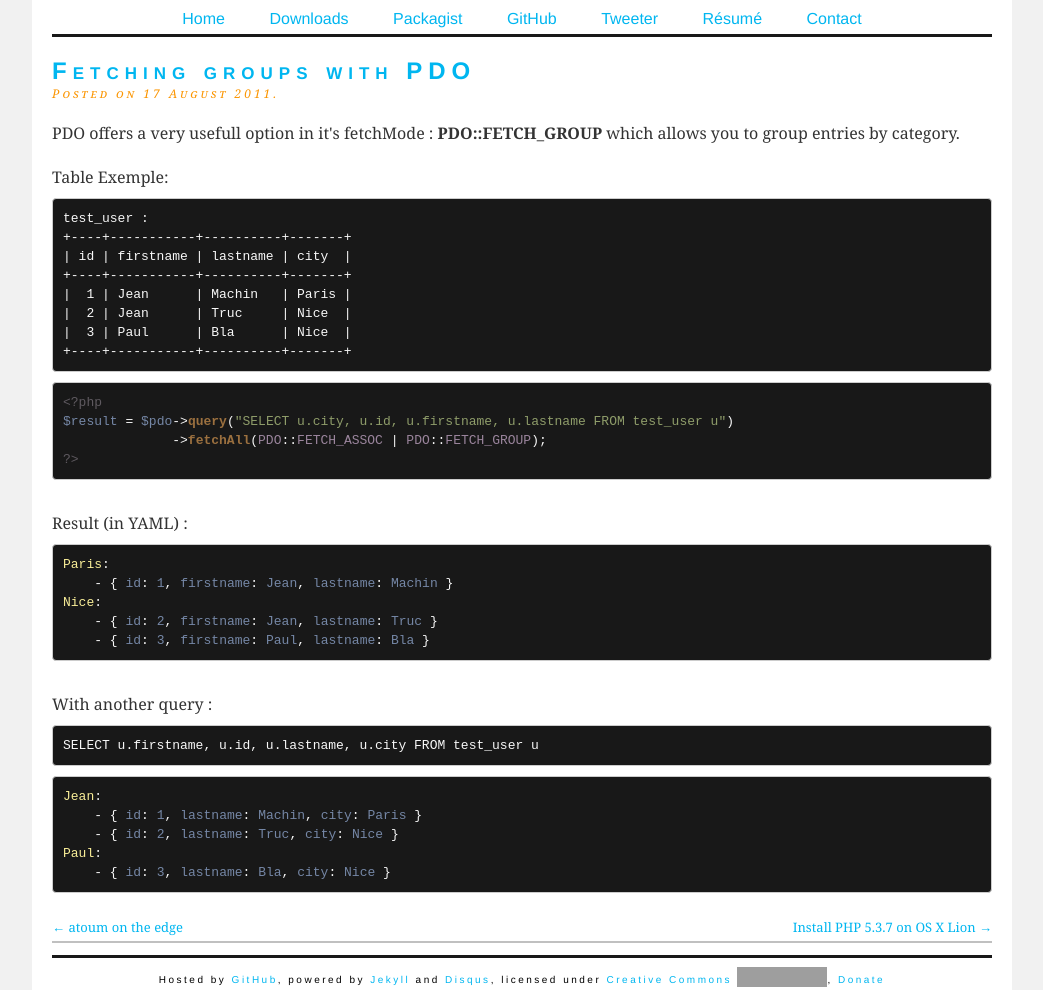
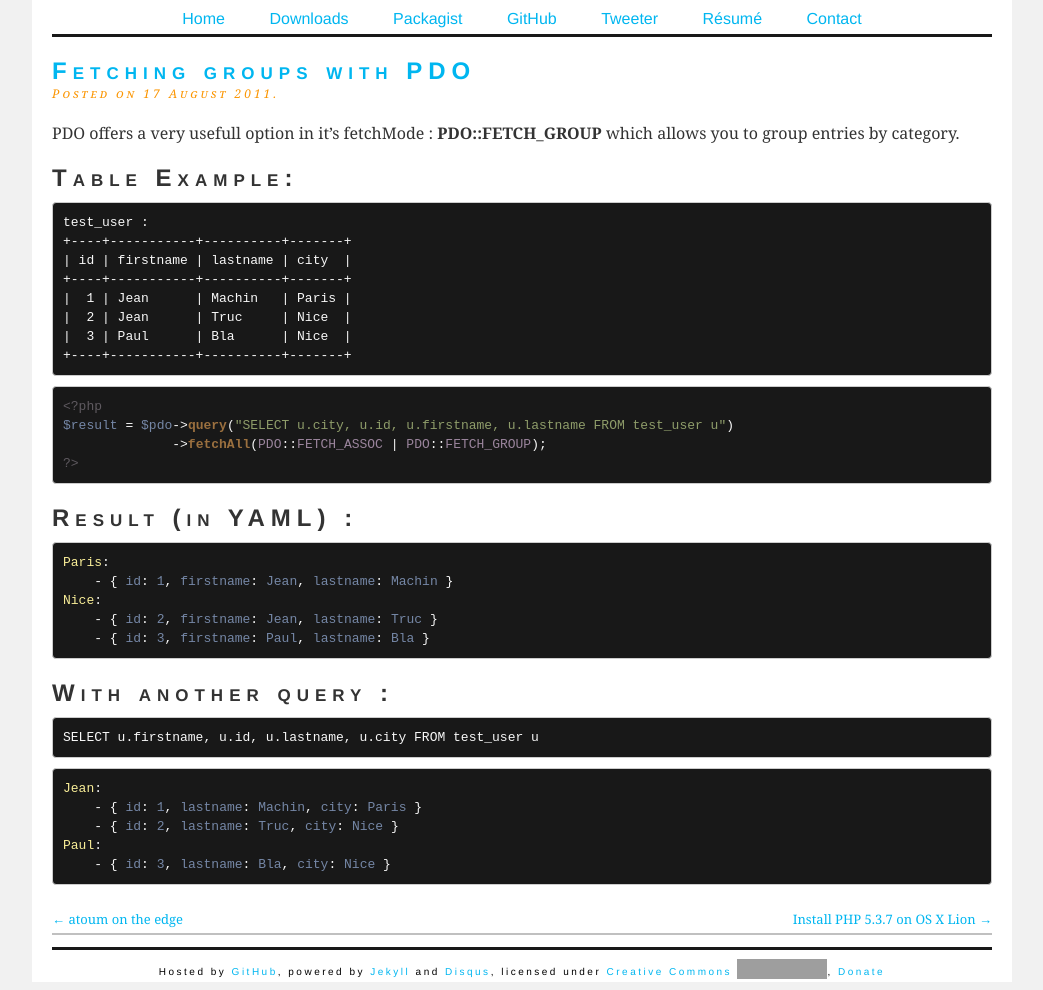
Before and after one commit to stealth35/stealth35.github.com, a Jekyll site: the page built from _posts/2011-08-17-pdo-fetch-group.markdown, in a window 1280 px wide. Shown: the whole page, without its empty margins (118-1161 px from the left). Built offline with Jekyll 4.4.1, drawn with Linux system fonts in a browser that asks for light colours; comment, search, counter and statistics services are not loaded; grey boxes are pictures that could not be loaded.

Commit message:
Switch all posts to markdown format

```diff
--- a/_posts/2011-07-28-install-apc-on-osx-lion.html
+++ b/_posts/2011-07-28-install-apc-on-osx-lion.markdown
@@ -3,7 +3,7 @@ layout: post
 title: Install APC on Mac OS X Lion
 ---
 
-First you need to <a href="/2011/07/27/install-pear-on-osx-lion.html">install PEAR</a>, Xcode (and the Command Line Tools) and autoconf (ex : via Brew)
+First you need to [install PEAR][1], Xcode (and the Command Line Tools) and autoconf (ex : via Brew)
 
 {% highlight bash %}
 curl -O http://freefr.dl.sourceforge.net/project/pcre/pcre/8.02/pcre-8.02.tar.gz
--- a/_posts/2011-08-17-pdo-fetch-group.html
+++ b/_posts/2011-08-17-pdo-fetch-group.markdown
@@ -3,9 +3,11 @@ layout: post
 title: Fetching groups with PDO
 ---
 
-<p>PDO offers a very usefull option in it's fetchMode : <strong>PDO::FETCH_GROUP</strong> which allows you to group entries by category.</p>
-<br />
-<p>Table Exemple:</p>
+PDO offers a very usefull option in it's fetchMode : __PDO::FETCH_GROUP__ which allows you to group entries by category.
+
+Table Example:
+--------------
+
 {% highlight html %}
 test_user :
 +----+-----------+----------+-------+
@@ -16,14 +18,17 @@ test_user :
 |  3 | Paul      | Bla      | Nice  |
 +----+-----------+----------+-------+
 {% endhighlight %}
+
 {% highlight php %}
 <?php
 $result = $pdo->query("SELECT u.city, u.id, u.firstname, u.lastname FROM test_user u")
               ->fetchAll(PDO::FETCH_ASSOC | PDO::FETCH_GROUP);
 ?>
 {% endhighlight %}
-<br />
-<p>Result (in YAML) :</p>
+
+Result (in YAML) :
+------------------
+
 {% highlight yaml %}
 Paris:
     - { id: 1, firstname: Jean, lastname: Machin }
@@ -31,11 +36,14 @@ Nice:
     - { id: 2, firstname: Jean, lastname: Truc }
     - { id: 3, firstname: Paul, lastname: Bla }
 {% endhighlight %}
-<br />
-<p>With another query :</p>
+
+With another query :
+--------------------
+
 {% highlight mysql %}
 SELECT u.firstname, u.id, u.lastname, u.city FROM test_user u
 {% endhighlight %}
+
 {% highlight yaml %}
 Jean:
     - { id: 1, lastname: Machin, city: Paris }
```
Also changed, not shown: other parts of _posts/2011-07-28-install-apc-on-osx-lion.markdown (+2 -0 lines), _posts/2011-08-15-atoum-on-the-edge.html (deleted, +0 -17 lines), _posts/2011-08-15-atoum-on-the-edge.markdown (added, +23 -0 lines), _posts/2011-08-18-install-php-5-3-7-on-osx-lion.markdown (renamed from _posts/2011-08-18-install-php-5-3-7-on-osx-lion.html, +14 -5 lines), _posts/2011-12-24-speedup-symfony2-with-apc.html (deleted, +0 -20 lines), _posts/2011-12-24-speedup-symfony2-with-apc.markdown (added, +27 -0 lines), _posts/2011-07-27-install-pear-on-osx-lion.markdown (renamed from _posts/2011-07-27-install-pear-on-osx-lion.html), _posts/2012-06-27-test-pecl-with-phpunit.markdown (renamed from _posts/2012-06-27-test-pecl-with-phpunit.html).
